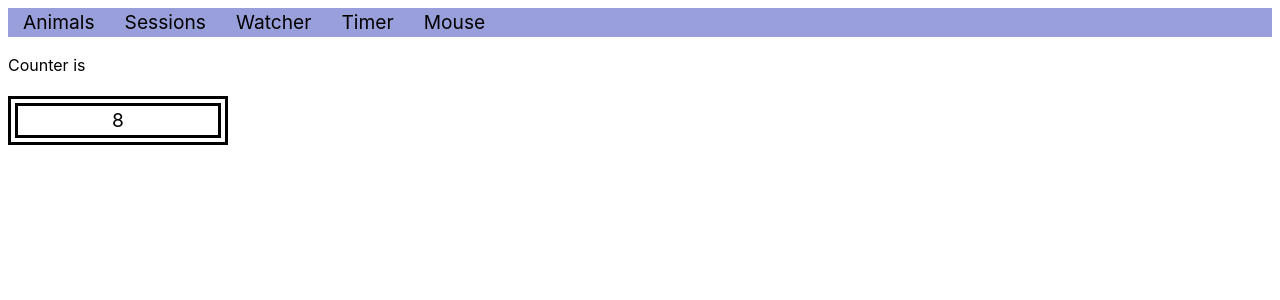
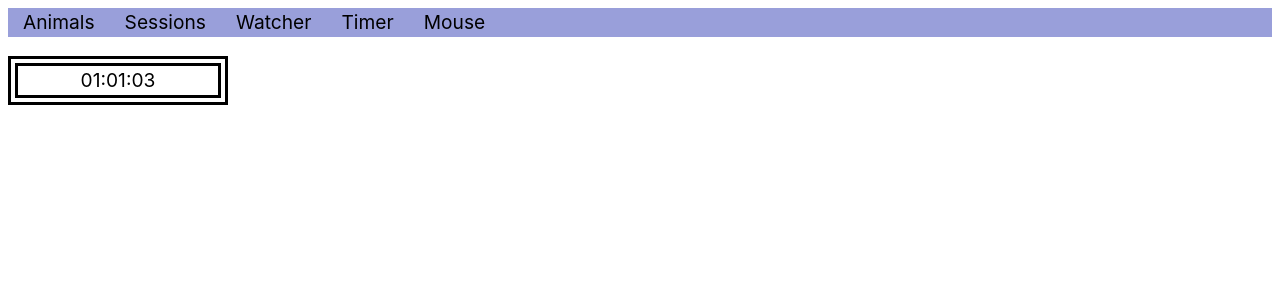
Before and after one commit to nisenbaumyoni/react-exercise, a React (Vite) app: page / in a window 1280 px wide. Both pictures are taken after a click on the link "Timer". Shown: the top 300 px of the page. Built offline with nearby package versions, Linux system fonts and the light colour scheme.

Commit message:
CountDown shows hours and minutes as well

```diff
--- a/src/App.jsx
+++ b/src/App.jsx
@@ -28,7 +28,7 @@ function App() {
         {(page === 'animals') && <AnimalsIndex />}
         {(page === 'seasons') && <SeasonIndex/>}
         {(page === 'Watcher') && <Watcher/>}
-        {(page === 'CountDown') && <CountDown startFrom={10} onDone={() => {console.log('Done!')} }/>}
+        {(page === 'CountDown') && <CountDown startFrom={3665} onDone={() => {console.log('Done!')} }/>}
         {(page === 'Mouse') && <p>WIP</p>}
       </main>
     </>
--- a/src/cmps/CountDown.jsx
+++ b/src/cmps/CountDown.jsx
@@ -7,7 +7,10 @@ export function CountDown({startFrom, onDone}) {
   const [time, setTime] = useState(startFrom)
   const intervalIdRef = useRef()
   const  classNameParameter= (time>6) ? 'default-countdown' : 'last-seconds-countdown'
-
+  const seconds = time % 60
+  const minutes = Math.floor((time % 3600) / 60)
+  const hours = Math.floor(time / 3600)
+  const clockStr = `${hours.toString().padStart(2, '0')}:${minutes.toString().padStart(2, '0')}:${seconds.toString().padStart(2, '0')}`;
 
   useEffect(() => {
     intervalIdRef.current = setInterval(() => {
@@ -28,8 +31,7 @@ export function CountDown({startFrom, onDone}) {
 })
   return (
     <section >
-      <p>Counter is</p>
-      <p className={classNameParameter}>{time}</p>
+      <p className={classNameParameter}>{clockStr}</p>
     </section>
   );
 }
```
